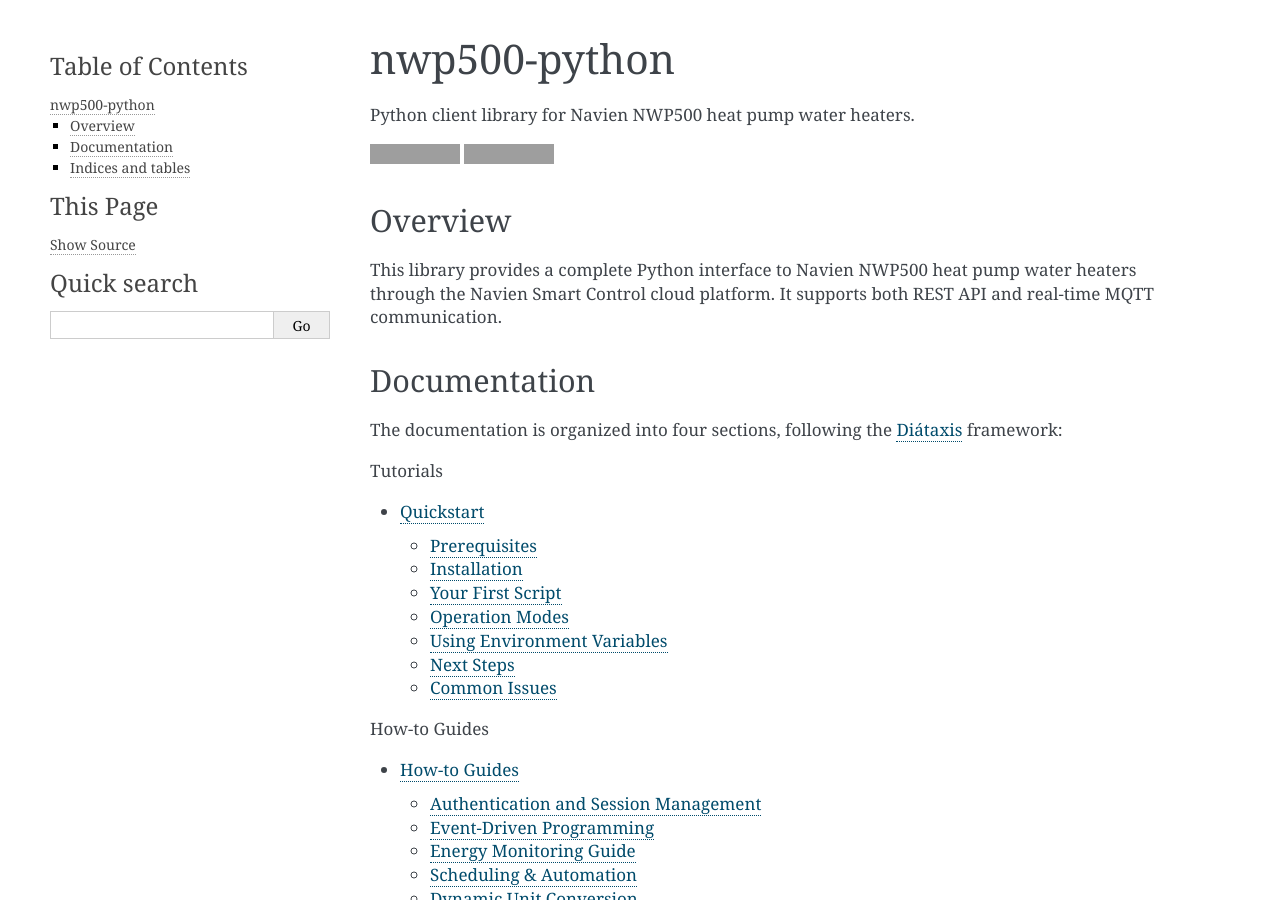
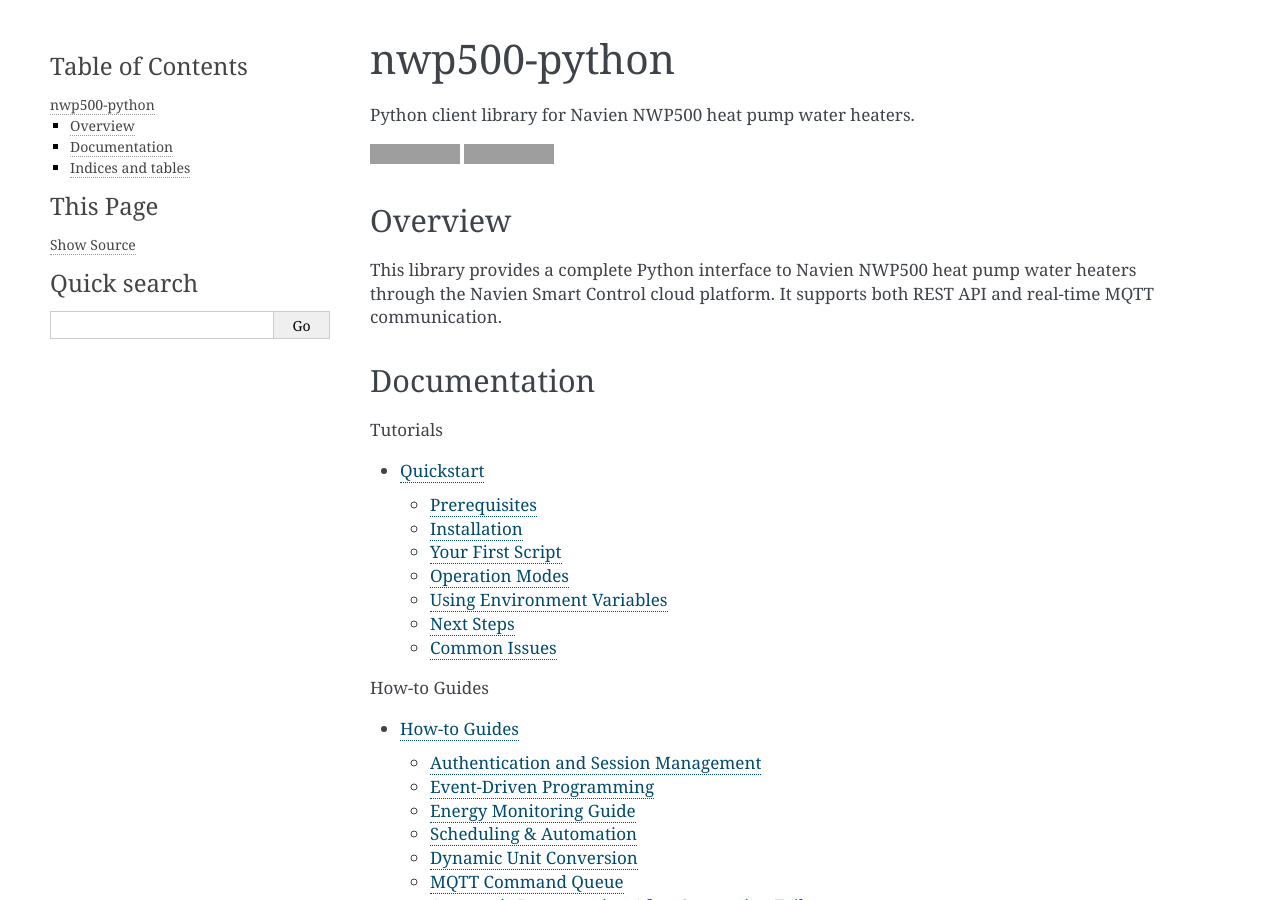
Before and after one commit to eman/nwp500-python, a Sphinx documentation site: the page built from docs/index.rst, in a window 1280 px wide and 900 px high. Built offline with Sphinx 7.4.7, drawn with Linux system fonts in a browser that asks for light colours; grey boxes are pictures that could not be loaded.

Commit message:
remove unnecessary comment

```diff
--- a/docs/index.rst
+++ b/docs/index.rst
@@ -21,9 +21,6 @@
 
 Documentation
 =============
-
-The documentation is organized into four sections, following the
-`Diátaxis <https://diataxis.fr/>`_ framework:
 
 .. toctree::
    :maxdepth: 2
```
